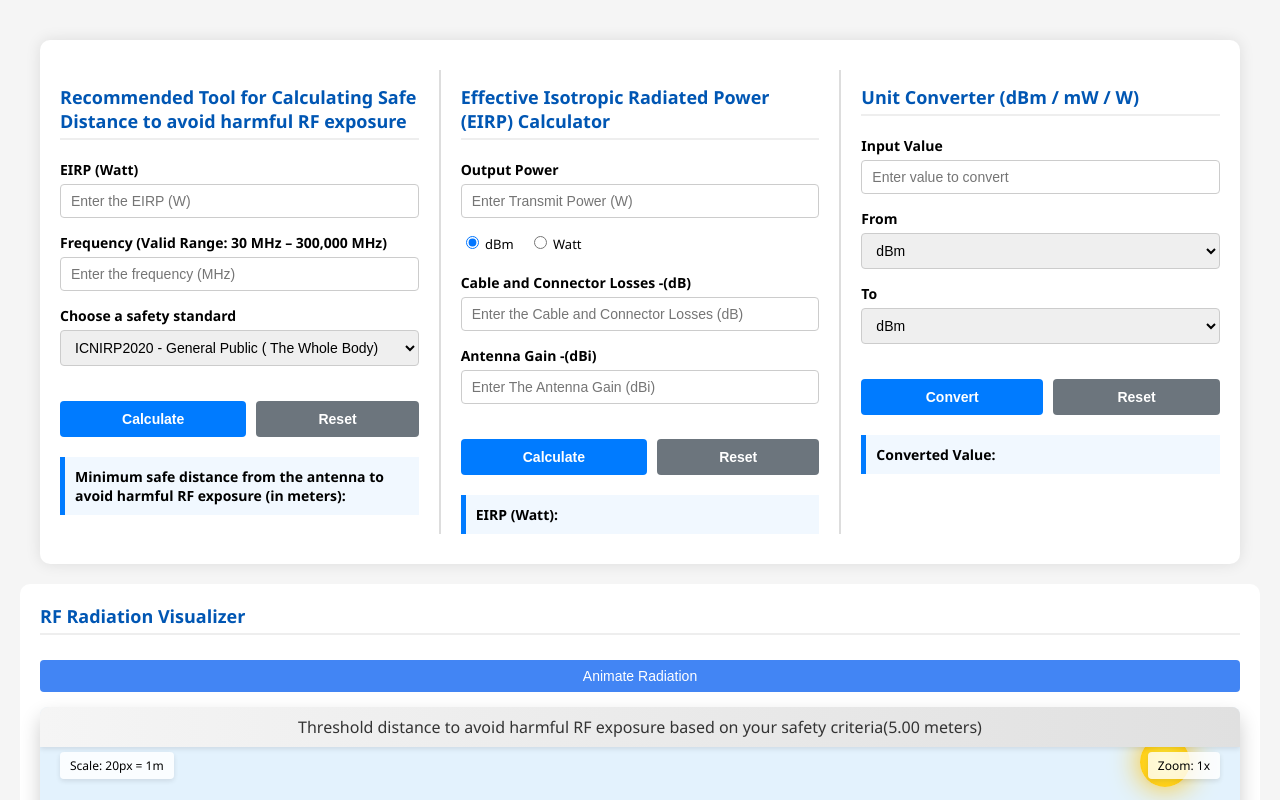
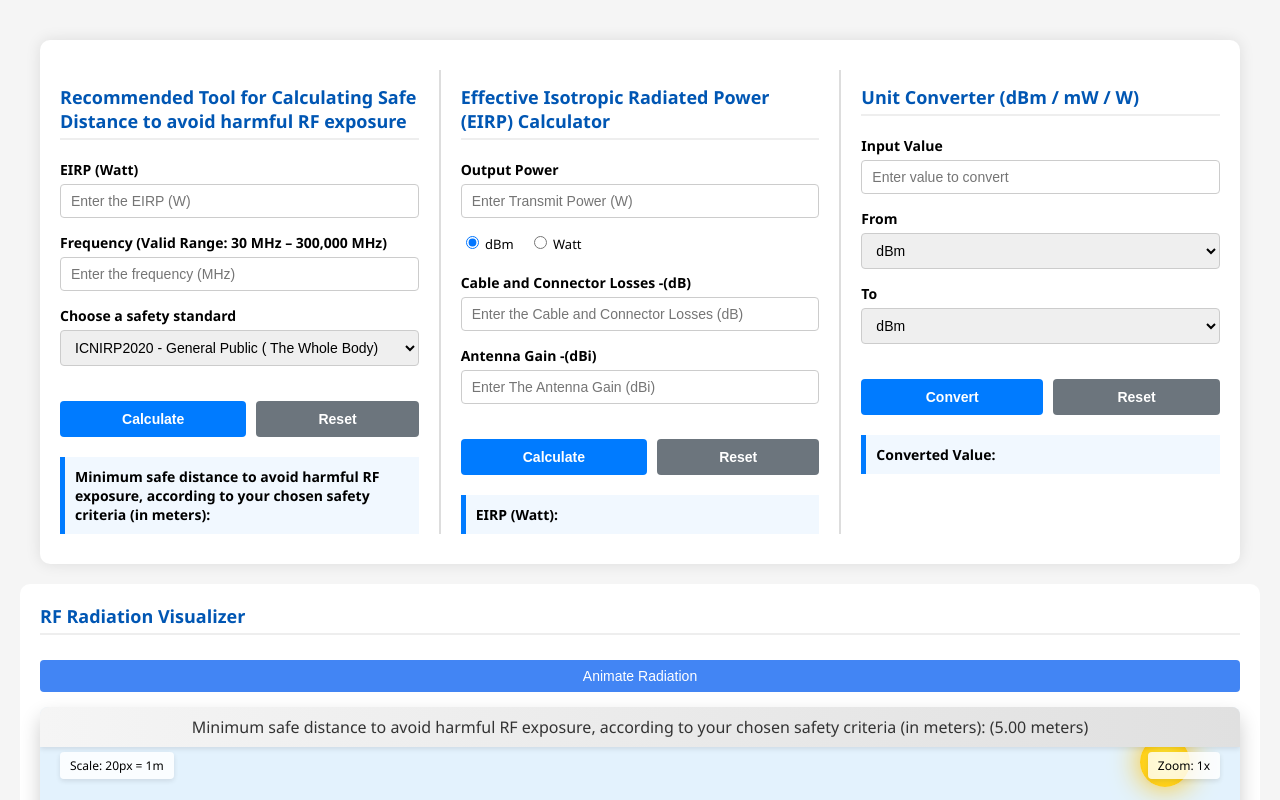
Before and after one commit to Aymanabualrub9/Ayman_test, a plain HTML site: page index.html in a window 1280 px wide. Shown: the top 800 px of the page. Drawn offline with Linux system fonts and the light colour scheme.

Commit message:
Add files via upload

```diff
--- a/index.html
+++ b/index.html
@@ -548,7 +548,7 @@
       </div>
 
       <div class="result-box">
-        <strong>Minimum safe distance from the antenna to avoid harmful RF exposure (in meters):</strong>
+        <strong>Minimum safe distance to avoid harmful RF exposure, according to your chosen safety criteria (in meters):</strong>
         <br>
         <span id="distanceResult"></span>
       </div>
@@ -624,7 +624,8 @@
     </div>
     <div id="scene">
       <div id="topLabel">
-        Threshold distance to avoid harmful RF exposure based on your safety criteria(<span id="distanceValue">5.00</span> meters)
+        Minimum safe distance to avoid harmful RF exposure, according to your chosen safety criteria (in meters):
+(<span id="distanceValue">5.00</span> meters)
       </div>
 
       <div id="infoIndicators">
```
